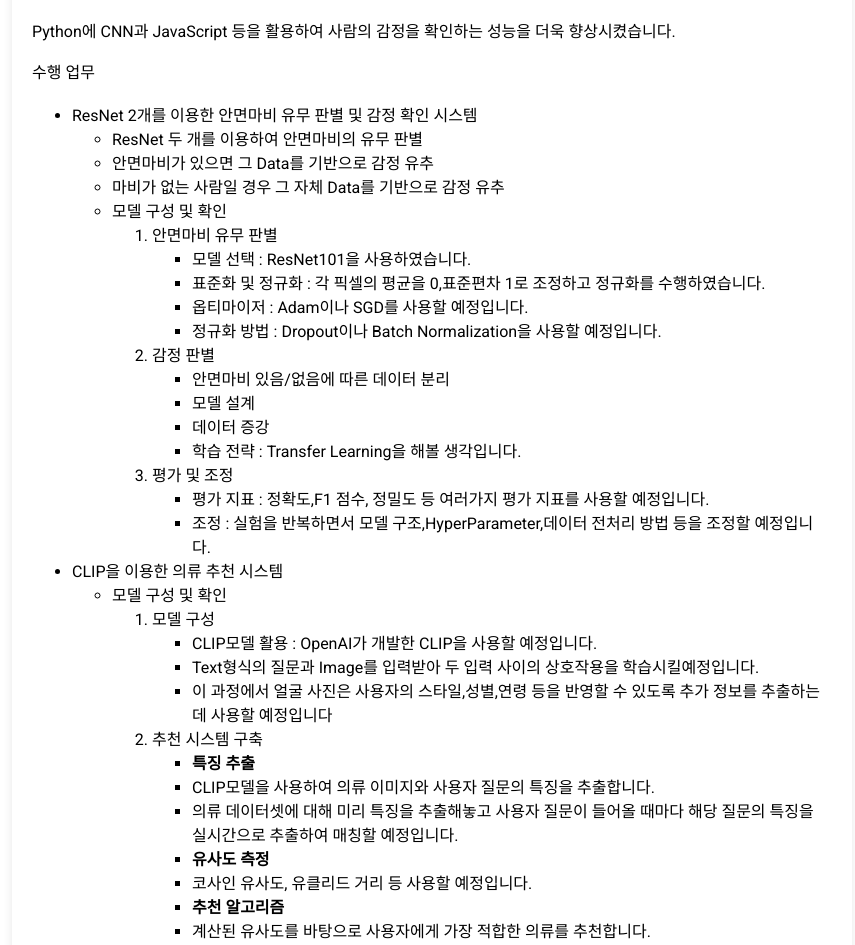
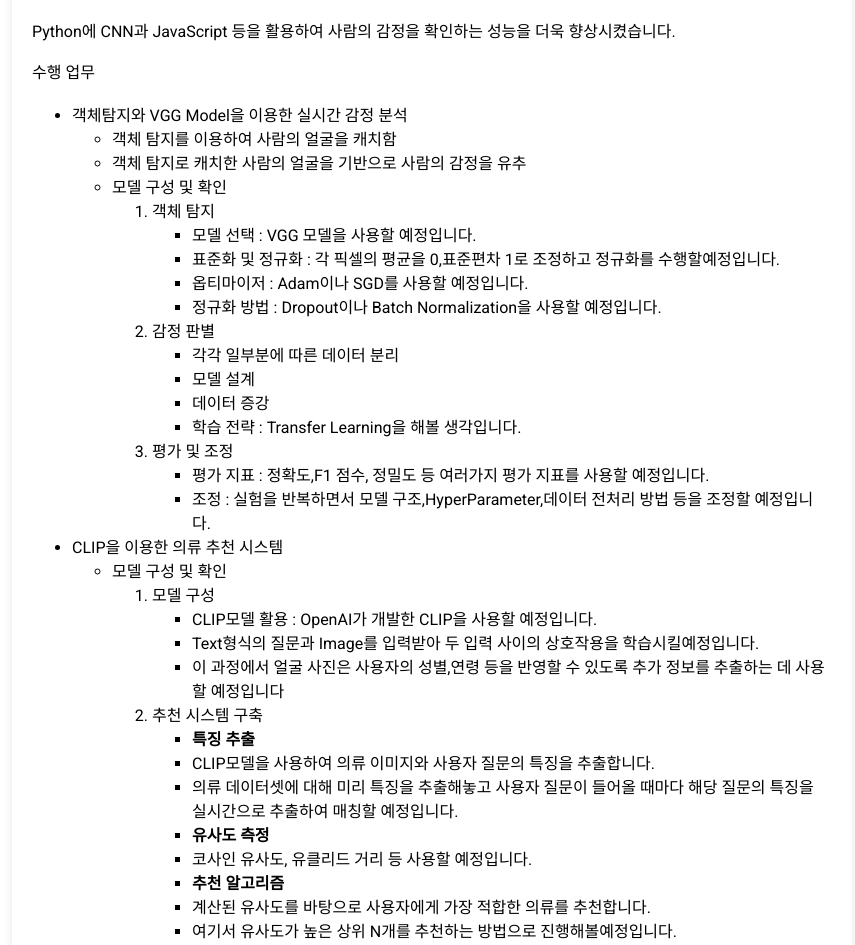
Before and after one commit to cooom0470/MAIN, a plain HTML site: page Introduc.html in a window 1280 px wide. Shown: the part 883-1828 px from the top of the page, without its empty margins (208-1063 px from the left). Drawn offline with Linux system fonts and the light colour scheme.

Commit message:
Introduc.html

```diff
--- a/Introduc.html
+++ b/Introduc.html
@@ -121,23 +121,22 @@
     <p>Python에 CNN과 JavaScript 등을 활용하여 사람의 감정을 확인하는 성능을 더욱 향상시켰습니다.</p>
     <p>수행 업무</p>
     <ul>
-        <li>ResNet 2개를 이용한 안면마비 유무 판별 및 감정 확인 시스템</li>
+        <li>객체탐지와 VGG Model을 이용한 실시간 감정 분석</li>
         <ul>
-            <li>ResNet 두 개를 이용하여 안면마비의 유무 판별</li>
-            <li>안면마비가 있으면 그 Data를 기반으로 감정 유추</li>
-            <li>마비가 없는 사람일 경우 그 자체 Data를 기반으로 감정 유추</li>
+            <li>객체 탐지를 이용하여 사람의 얼굴을 캐치함</li>
+            <li>객체 탐지로 캐치한 사람의 얼굴을 기반으로 사람의 감정을 유추</li>
             <li>모델 구성 및 확인</li>
             <ol>
-                <li>안면마비 유무 판별</li>
+                <li>객체 탐지</li>
                 <ul>
-                    <li>모델 선택 : ResNet101을 사용하였습니다.</li>
-                    <li>표준화 및 정규화 : 각 픽셀의 평균을 0,표준편차 1로 조정하고 정규화를 수행하였습니다.</li>
+                    <li>모델 선택 : VGG 모델을 사용할 예정입니다.</li>
+                    <li>표준화 및 정규화 : 각 픽셀의 평균을 0,표준편차 1로 조정하고 정규화를 수행할예정입니다.</li>
                     <li>옵티마이저 : Adam이나 SGD를 사용할 예정입니다.</li>
                     <li>정규화 방법 : Dropout이나 Batch Normalization을 사용할 예정입니다.</li>
                 </ul>
                 <li>감정 판별</li>
                 <ul>
-                    <li>안면마비 있음/없음에 따른 데이터 분리</li>
+                    <li>각각 일부분에 따른 데이터 분리</li>
                     <li>모델 설계</li>
                     <li>데이터 증강</li>
                     <li>학습 전략 : Transfer Learning을 해볼 생각입니다.</li>
@@ -157,7 +156,7 @@
                 <ul>
                     <li>CLIP모델 활용 : OpenAI가 개발한 CLIP을 사용할 예정입니다.</li>
                     <li>Text형식의 질문과 Image를 입력받아 두 입력 사이의 상호작용을 학습시킬예정입니다.</li>
-                    <li>이 과정에서 얼굴 사진은 사용자의 스타일,성별,연령 등을 반영할 수 있도록 추가 정보를 추출하는 데 사용할 예정입니다</li>
+                    <li>이 과정에서 얼굴 사진은 사용자의 성별,연령 등을 반영할 수 있도록 추가 정보를 추출하는 데 사용할 예정입니다</li>
                 </ul>
                 <li>추천 시스템 구축</li>
                 <ul>
@@ -181,7 +180,7 @@
         </ul>
         <li>Regist Data Processing</li>
         <ul>
-            <li>Database와 연동하여 실행하는 것을 기반으로 수정 예정</li>
+            <li>MSSQL을 이용하여 회원정보 저장 및 웹 사이트로 정보 수정을 하면 정보가 수정되도록 개발 중</li>
         </ul>
 
     </ul>
```
